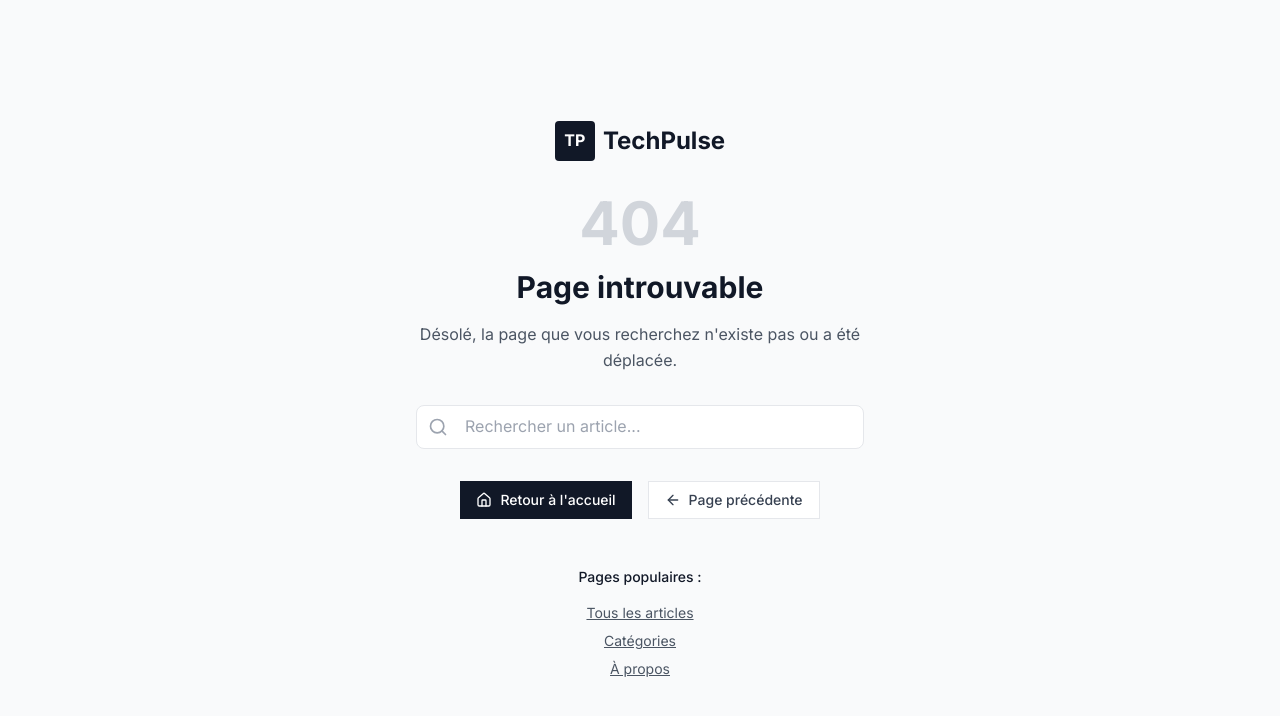
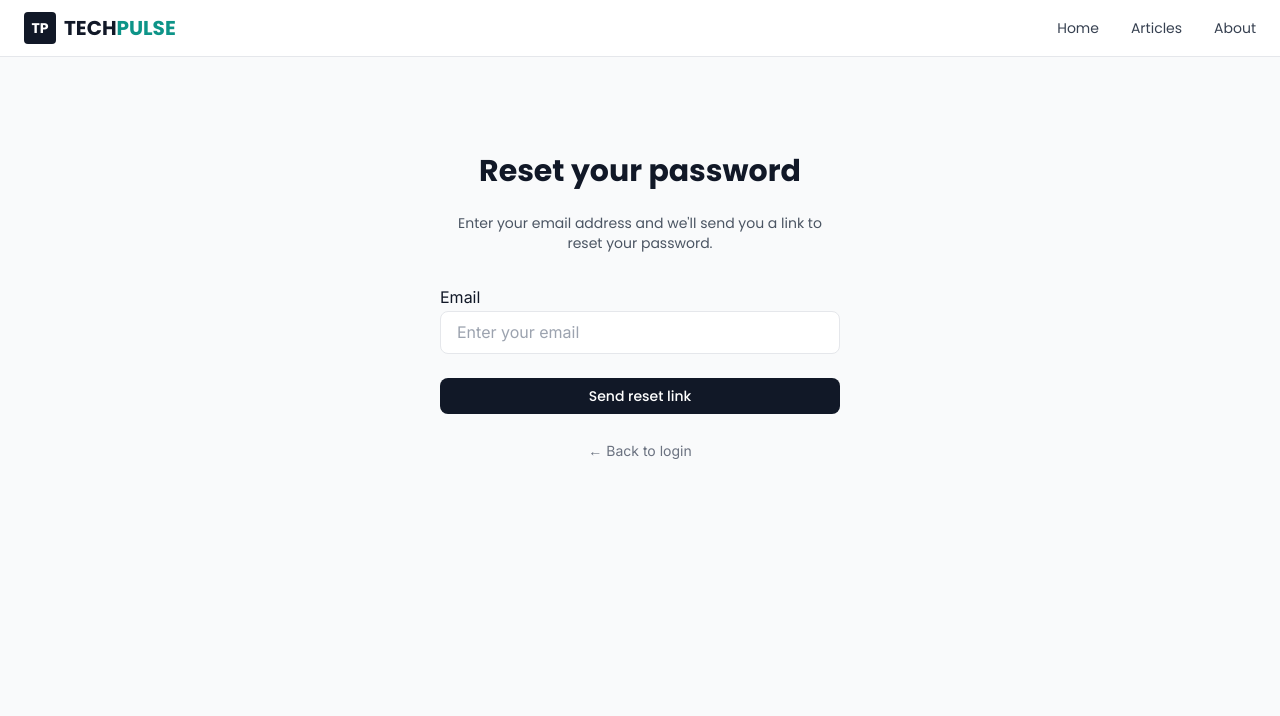
Before and after one commit to Rahim10020/tech-pulse, a Next.js app: page /forgot-password in a window 1280 px wide. Before the commit this address had no page. Shown: the top 716 px of the page. Built offline with nearby package versions, Linux system fonts and the light colour scheme.

Commit message:
correction de la page de reset password

```diff
--- a/src/app/(auth)/forget-password/page.js
+++ /dev/null
@@ -1,98 +0,0 @@
-// pages/forgot-password.js - Page mot de passe oublié
-import { useState } from 'react';
-import Link from 'next/link';
-
-export default function ForgotPasswordPage() {
-  const [email, setEmail] = useState('');
-  const [isSubmitted, setIsSubmitted] = useState(false);
-
-  const handleSubmit = (e) => {
-    e.preventDefault();
-    // Logique d'envoi de l'email de réinitialisation
-    console.log('Password reset requested for:', email);
-    setIsSubmitted(true);
-  };
-
-  return (
-    <div className="min-h-screen bg-gray-50">
-      {/* Header */}
-      <header className="bg-white border-b border-gray-200 px-6 py-4">
-        <div className="max-w-7xl mx-auto flex items-center justify-between">
-          <Link href="/" className="flex items-center space-x-2">
-            <div className="w-8 h-8 bg-gray-900 flex items-center justify-center">
-              <span className="text-white font-bold text-sm">TP</span>
-            </div>
-            <span className="text-xl font-bold text-gray-900">TechPulse</span>
-          </Link>
-
-          <nav className="flex items-center space-x-8">
-            <Link href="/" className="text-gray-700 hover:text-gray-900">Home</Link>
-            <Link href="/articles" className="text-gray-700 hover:text-gray-900">Articles</Link>
-            <Link href="/about" className="text-gray-700 hover:text-gray-900">About</Link>
-            <Link href="/login" className="text-gray-700 hover:text-gray-900">Sign In</Link>
-          </nav>
-        </div>
-      </header>
-
-      {/* Main Content */}
-      <div className="max-w-md mx-auto pt-24 px-6">
-        {!isSubmitted ? (
-          <>
-            <div className="text-center mb-12">
-              <h1 className="text-3xl font-bold text-gray-900 mb-2">Reset your password</h1>
-              <p className="text-gray-600">Enter your email address and we'll send you a link to reset your password.</p>
-            </div>
-
-            <form onSubmit={handleSubmit} className="space-y-6">
-              <div>
-                <label htmlFor="email" className="block text-sm font-medium text-gray-900 mb-2">
-                  Email
-                </label>
-                <input
-                  type="email"
-                  id="email"
-                  value={email}
-                  onChange={(e) => setEmail(e.target.value)}
-                  placeholder="Enter your email"
-                  className="w-full px-4 py-3 border border-gray-200 rounded-lg focus:outline-none focus:ring-2 focus:ring-gray-300 focus:border-transparent text-gray-900 placeholder-gray-400"
-                  required
-                />
-              </div>
-
-              <button
-                type="submit"
-                className="w-full bg-black text-white py-3 px-4 rounded-lg font-medium hover:bg-gray-800 transition-colors"
-              >
-                Send reset link
-              </button>
-
-              <div className="text-center">
-                <Link href="/login" className="text-sm text-gray-500 hover:text-gray-700">
-                  ← Back to login
-                </Link>
-              </div>
-            </form>
-          </>
-        ) : (
-          <div className="text-center">
-            <div className="w-16 h-16 bg-green-100 rounded-full flex items-center justify-center mx-auto mb-6">
-              <svg className="w-8 h-8 text-green-600" fill="none" stroke="currentColor" viewBox="0 0 24 24">
-                <path strokeLinecap="round" strokeLinejoin="round" strokeWidth={2} d="M5 13l4 4L19 7" />
-              </svg>
-            </div>
-            <h1 className="text-3xl font-bold text-gray-900 mb-4">Check your email</h1>
-            <p className="text-gray-600 mb-8">
-              We've sent a password reset link to <strong>{email}</strong>
-            </p>
-            <Link
-              href="/login"
-              className="inline-block bg-black text-white py-3 px-6 rounded-lg font-medium hover:bg-gray-800 transition-colors"
-            >
-              Back to login
-            </Link>
-          </div>
-        )}
-      </div>
-    </div>
-  );
-}
--- /dev/null
+++ b/src/app/(auth)/forgot-password/page.js
@@ -0,0 +1,98 @@
+// pages/forgot-password.js - Page mot de passe oublié
+"use client";
+
+import { Input } from "@/components/ui/Input";
+import { Button } from "@/components/ui/Button";
+import { useState } from "react";
+import Link from "next/link";
+
+export default function ForgotPasswordPage({ isLoading }) {
+  const [email, setEmail] = useState("");
+  const [isSubmitted, setIsSubmitted] = useState(false);
+
+  const handleSubmit = (e) => {
+    e.preventDefault();
+    // Logique d'envoi de l'email de réinitialisation
+    console.log("Password reset requested for:", email);
+    setIsSubmitted(true);
+  };
+
+  return (
+    <div className="min-h-screen bg-gray-50">
+      {/* Main Content */}
+      <div className="max-w-md mx-auto pt-24 px-6">
+        {!isSubmitted ? (
+          <>
+            <div className="text-center mb-8">
+              <h1 className="text-3xl font-poppins font-bold text-gray-900 mb-6">
+                Reset your password
+              </h1>
+              <p className="text-gray-600 font-poppins text-sm">
+                Enter your email address and we'll send you a link to reset your
+                password.
+              </p>
+            </div>
+            <form onSubmit={handleSubmit} className="space-y-6">
+              <Input
+                label="Email"
+                type="email"
+                name="email"
+                value={email}
+                onChange={(e) => setEmail(e.target.value)}
+                placeholder="Enter your email"
+                required
+              />
+
+              <Button
+                type="submit"
+                disabled={isLoading}
+                className="w-full font-poppins"
+              >
+                {isLoading ? "Sending..." : "Send reset link"}
+              </Button>
+
+              <div className="text-center">
+                <Link
+                  href="/login"
+                  className="text-sm text-gray-500 hover:text-gray-700"
+                >
+                  ← Back to login
+                </Link>
+              </div>
+            </form>
+          </>
+        ) : (
+          <div className="text-center">
+            <div className="w-16 h-16 bg-green-100 rounded-full flex items-center justify-center mx-auto mb-6">
+              <svg
+                className="w-8 h-8 text-green-600"
+                fill="none"
+                stroke="currentColor"
+                viewBox="0 0 24 24"
+              >
+                <path
+                  strokeLinecap="round"
+                  strokeLinejoin="round"
+                  strokeWidth={2}
+                  d="M5 13l4 4L19 7"
+                />
+              </svg>
+            </div>
+            <h1 className="text-3xl font-bold text-gray-900 mb-4">
+              Check your email
+            </h1>
+            <p className="text-gray-600 mb-8">
+              We've sent a password reset link to <strong>{email}</strong>
+            </p>
+            <Link
+              href="/login"
+              className="inline-block bg-black text-white py-3 px-6 rounded-lg font-medium hover:bg-gray-800 transition-colors"
+            >
+              Back to login
+            </Link>
+          </div>
+        )}
+      </div>
+    </div>
+  );
+}
```
Also changed, not shown: src/components/forms/LoginForm.js (+19 -12 lines).
